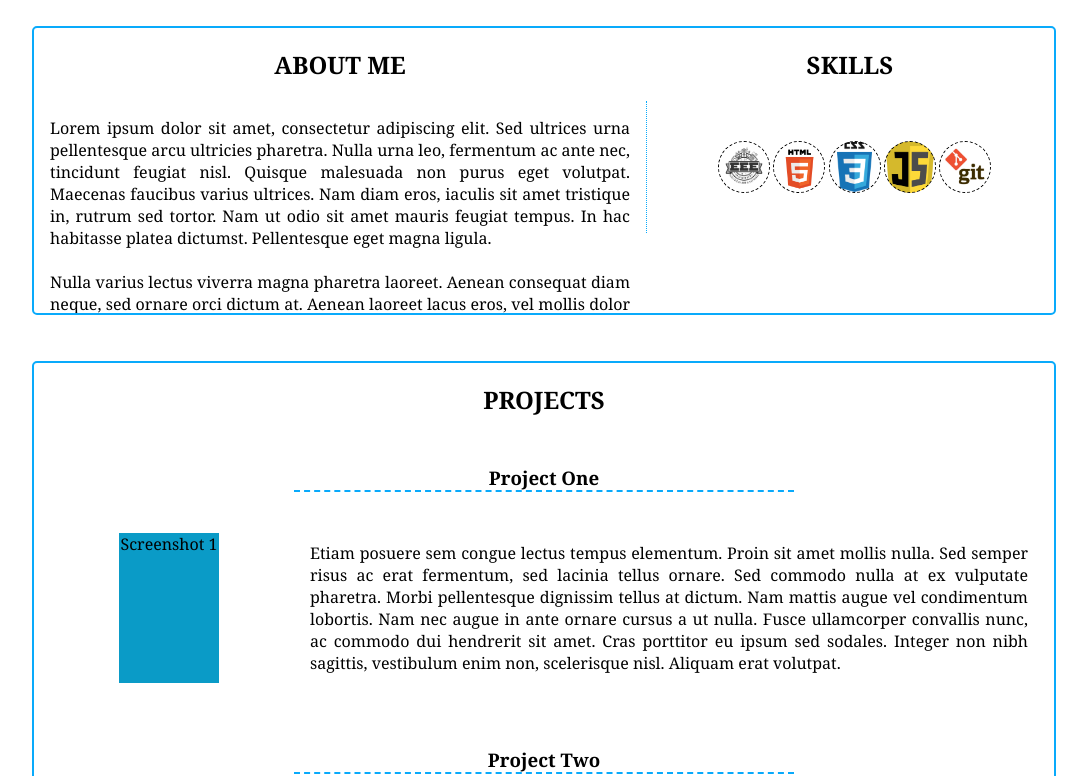
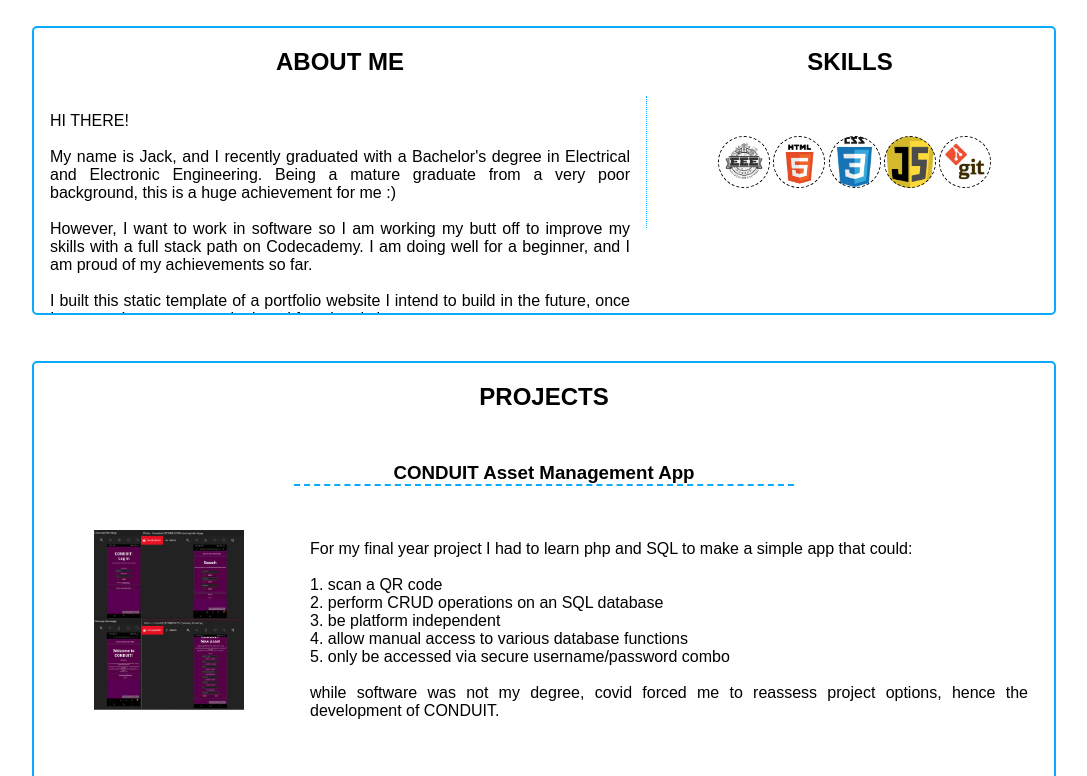
Before and after one commit to NICK-JEM/portfolioSite, a plain HTML site: page html/index.html in a window 1280 px wide. Shown: the part 372-1148 px from the top of the page, without its empty margins (104-1191 px from the left). Drawn offline with Linux system fonts and the light colour scheme.

Commit message:
add some real project information

```diff
--- a/html/index.html
+++ b/html/index.html
@@ -97,7 +97,13 @@
 
                <div id="about">
                     <h2>ABOUT ME</h2>
-                    <p>Lorem ipsum dolor sit amet, consectetur adipiscing elit. Sed ultrices urna pellentesque arcu ultricies pharetra. Nulla urna leo, fermentum ac ante nec, tincidunt feugiat nisl. Quisque malesuada non purus eget volutpat. Maecenas faucibus varius ultrices. Nam diam eros, iaculis sit amet tristique in, rutrum sed tortor. Nam ut odio sit amet mauris feugiat tempus. In hac habitasse platea dictumst. Pellentesque eget magna ligula.<br><br>Nulla varius lectus viverra magna pharetra laoreet. Aenean consequat diam neque, sed ornare orci dictum at. Aenean laoreet lacus eros, vel mollis dolor auctor at. Suspendisse lobortis ante id suscipit tristique. Phasellus quis magna commodo, placerat nibh nec, posuere quam. Aenean blandit nibh quis cursus efficitur. In hac habitasse platea dictumst. Duis fringilla nulla tortor, nec maximus purus euismod sit amet.</p>
+                    <p> HI THERE!<br><br>
+                        My name is Jack, and I recently graduated with a Bachelor's degree in Electrical and Electronic Engineering. Being a mature graduate from a very poor background, this is a huge achievement for me :)<br><br>
+                        However, I want to work in software so I am working my butt off to improve my skills with a full stack path on Codecademy. I am doing well for a beginner, and I am proud of my achievements so far.<br><br>
+                        I built this static template of a portfolio website I intend to build in the future, once I am sure I can create a sleek and functional site.<br><br>
+                        So take a gander and if you feel you have some suggestions, let me know ^_^
+
+</p>
                 </div>
 
                 <div id="skills">
@@ -118,9 +124,17 @@
                 <h2>PROJECTS</h2>
 
                 <div id="projOne">
-                    <h3 id="pOne">Project One</h3>
-                    <div id="screenOne" name="scrOne">Screenshot 1</div>
-                    <p>Etiam posuere sem congue lectus tempus elementum. Proin sit amet mollis nulla. Sed semper risus ac erat fermentum, sed lacinia tellus ornare. Sed commodo nulla at ex vulputate pharetra. Morbi pellentesque dignissim tellus at dictum. Nam mattis augue vel condimentum lobortis. Nam nec augue in ante ornare cursus a ut nulla. Fusce ullamcorper convallis nunc, ac commodo dui hendrerit sit amet. Cras porttitor eu ipsum sed sodales. Integer non nibh sagittis, vestibulum enim non, scelerisque nisl. Aliquam erat volutpat.</p>
+                    <h3 id="pOne">CONDUIT Asset Management App</h3>
+                    <div id="screenOne" name="scrOne"></div>
+                    <p>For my final year project I had to learn php and SQL to make a simple app that could: <br><br>
+                        1. scan a QR code<br>
+                        2. perform CRUD operations on an SQL database<br>
+                        3. be platform independent<br>
+                        4. allow manual access to various database functions<br>
+                        5. only be accessed via secure username/password combo<br><br>
+                        while software was not my degree, covid forced me to reassess project options, hence the development of CONDUIT.
+
+                    </p>
                 </div>
 
                 <div id="projTwo">
--- a/resources/css/style.css
+++ b/resources/css/style.css
@@ -1,5 +1,5 @@
 html {
-    font-family: "Calisto MT", "Georgia", serif;
+    font-family: "Verdane", "Arial", sans-serif;
     font-size: 16px;
     text-align: center;
     margin: 0%;
@@ -405,7 +405,16 @@ p {
     grid-row: 3 / 4;
 }
 
-#screenOne,
+#screenOne {
+    grid-column: 1 / 2;
+    width: 150px;
+    height: 200px;
+    justify-self: center;
+    background-image: url('../images/CONDUITscreenshot.png');
+    background-size: contain;
+    background-repeat: no-repeat;
+}
+
 #screenTwo {
     grid-column: 1 / 2;
     width: 100px;
```
Also changed, not shown: html/projects.html (+4 -2 lines), resources/images/CONDUITscreenshot.png (added).
